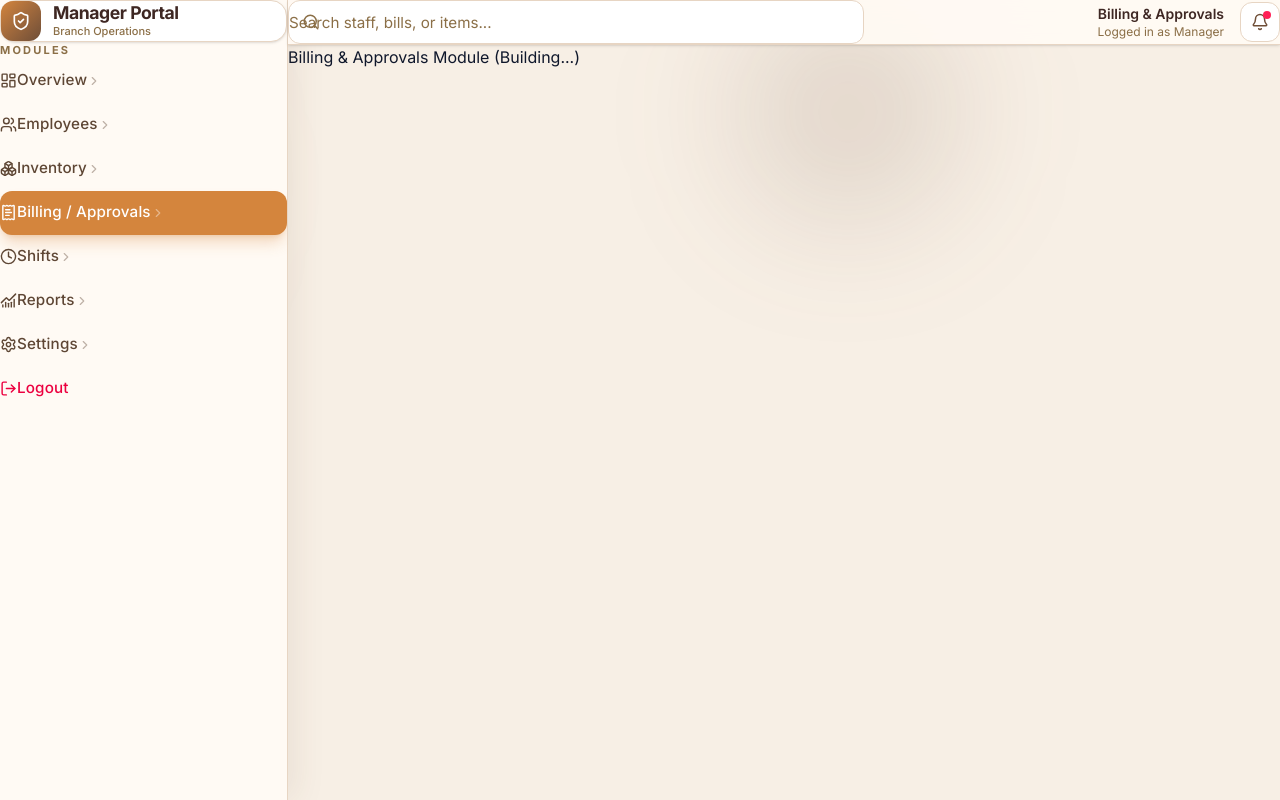
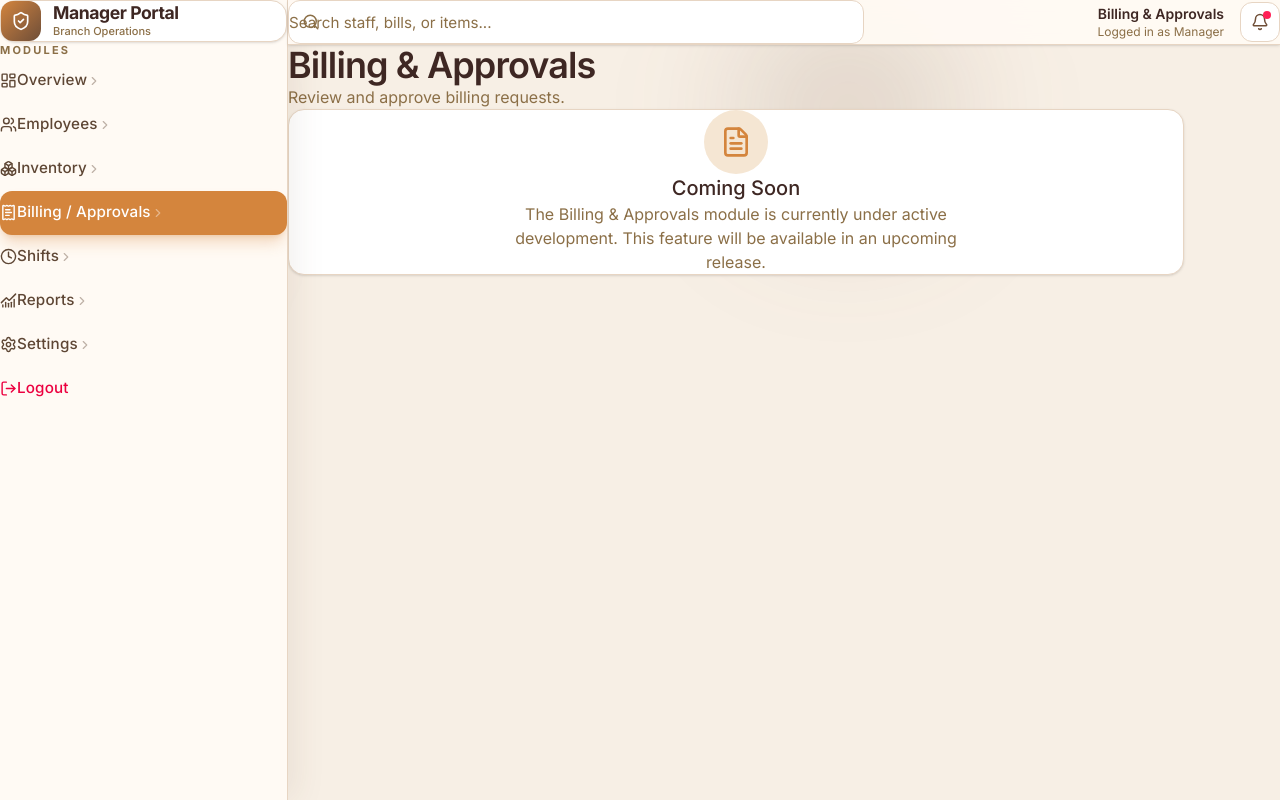
Before and after one commit to soumyabelli/pos, a React (Vite) app: page /manager/billing in a window 1280 px wide. Built offline with nearby package versions, Linux system fonts and the light colour scheme; no server answers; sample sign-in values are in the browser's storage.

Commit message:
Enhance Manager placeholders with improved UI

```diff
--- a/src/App.jsx
+++ b/src/App.jsx
@@ -8,6 +8,8 @@ import ProductManagement from "./pages/ProductManagement";
 // Manager Routes
 import ManagerLayout from "./manager/components/ManagerLayout";
 import ManagerDashboardPage from "./manager/pages/ManagerDashboardPage";
+import ManagerPlaceholder from "./manager/pages/ManagerPlaceholder";
+import { Users, Package, FileText, Clock, FileBarChart, Settings } from "lucide-react";
 
 import AdminLayout from "./admin/components/AdminLayout";
 import DashboardPage from "./admin/pages/DashboardPage";
@@ -48,12 +50,12 @@ function App() {
         >
           <Route index element={<Navigate to="dashboard" replace />} />
           <Route path="dashboard" element={<ManagerDashboardPage />} />
-          <Route path="employees" element={<div className="p-8">Employee Management Module (Building...)</div>} />
-          <Route path="inventory" element={<div className="p-8">Inventory Module (Building...)</div>} />
-          <Route path="billing" element={<div className="p-8">Billing & Approvals Module (Building...)</div>} />
-          <Route path="shifts" element={<div className="p-8">Shift Tracking Module (Building...)</div>} />
-          <Route path="reports" element={<div className="p-8">Reports Module (Building...)</div>} />
-          <Route path="settings" element={<div className="p-8">Settings Module (Building...)</div>} />
+          <Route path="employees" element={<ManagerPlaceholder title="Employee Management" description="Manage branch staff and schedules." icon={Users} />} />
+          <Route path="inventory" element={<ManagerPlaceholder title="Inventory" description="Track and request branch inventory." icon={Package} />} />
+          <Route path="billing" element={<ManagerPlaceholder title="Billing & Approvals" description="Review and approve billing requests." icon={FileText} />} />
+          <Route path="shifts" element={<ManagerPlaceholder title="Shift Tracking" description="Monitor active shifts and hours." icon={Clock} />} />
+          <Route path="reports" element={<ManagerPlaceholder title="Branch Reports" description="Generate performance reports." icon={FileBarChart} />} />
+          <Route path="settings" element={<ManagerPlaceholder title="Local Settings" description="Configure branch-specific options." icon={Settings} />} />
         </Route>
 
         <Route
--- /dev/null
+++ b/src/manager/pages/ManagerPlaceholder.jsx
@@ -0,0 +1,24 @@
+import React from 'react';
+import Card from '../../components/Card'; // Assuming Card exists
+import { Settings, Users, Package, FileText, Clock, FileBarChart } from 'lucide-react';
+
+export default function ManagerPlaceholder({ title, description, icon: Icon }) {
+  return (
+    <div className="space-y-6 max-w-4xl">
+      <section>
+        <h1 className="text-4xl font-semibold tracking-tight text-[#3E2723]">{title}</h1>
+        <p className="mt-1 text-base text-[#8B6F47]">{description}</p>
+      </section>
+
+      <div className="bg-white rounded-2xl shadow-sm border border-[#e7d5c3] p-12 text-center flex flex-col items-center justify-center space-y-4">
+        <div className="h-16 w-16 bg-[#F5E6D3] text-[#D4853D] rounded-full flex items-center justify-center">
+          <Icon size={32} />
+        </div>
+        <h2 className="text-xl font-medium text-[#3E2723]">Coming Soon</h2>
+        <p className="text-[#8B6F47] max-w-md">
+          The {title} module is currently under active development. This feature will be available in an upcoming release.
+        </p>
+      </div>
+    </div>
+  );
+}
```
